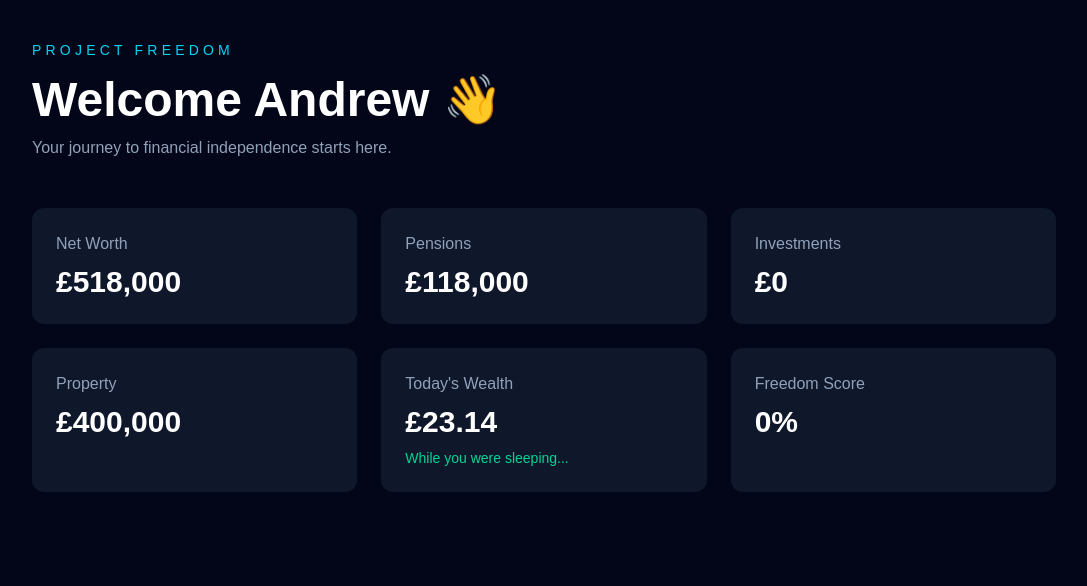
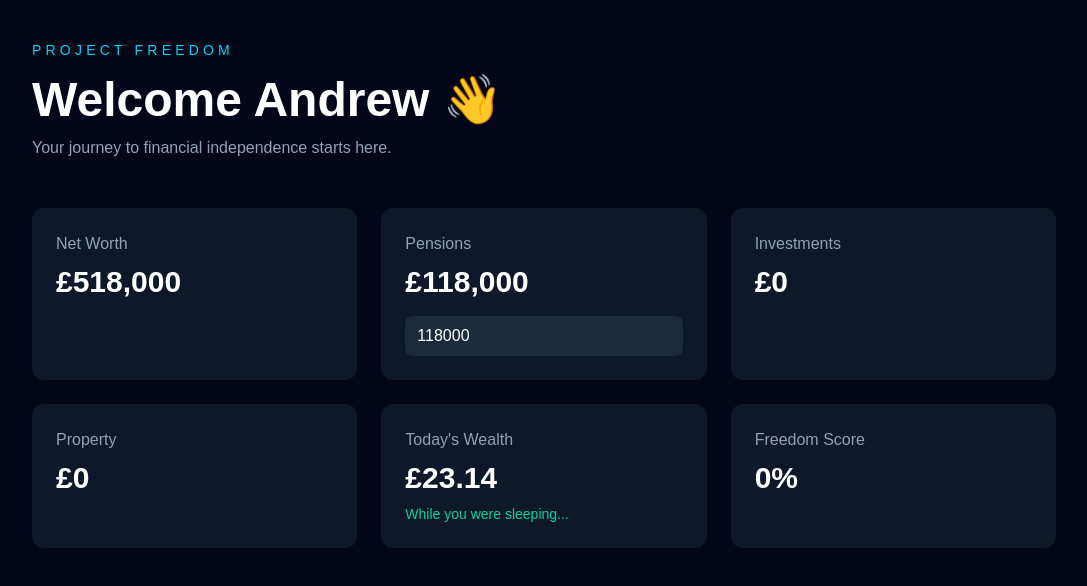
Before and after one commit to project-freedom2026/Project-freedom, a Next.js app in the folder project-freedom/: page / in a window 1280 px wide. Shown: the top 586 px of the page, without its empty margins (96-1183 px from the left). Built offline with nearby package versions, Linux system fonts and the light colour scheme.

Commit message:
v0.0.6 - Net worth calcualtion

```diff
--- a/project-freedom/app/page.tsx
+++ b/project-freedom/app/page.tsx
@@ -1,4 +1,10 @@
+"use client";
+
+import { useState } from "react";
+
 export default function Home() {
+  const [pension, setPension] = useState(118000);
+
   return (
     <main className="min-h-screen bg-slate-950 text-white p-10">
       <div className="max-w-5xl mx-auto">
@@ -24,8 +30,17 @@ export default function Home() {
 
           <div className="bg-slate-900 rounded-xl p-6">
             <h2 className="text-slate-400">Pensions</h2>
-            <p className="text-3xl font-bold mt-2">£118,000</p>
-          </div>
+            <p className="text-3xl font-bold mt-2">
+  £{pension.toLocaleString()}
+</p>
+<input
+  type="number"
+  value={pension}
+  onChange={(event) => setPension(Number(event.target.value))}
+  className="mt-4 w-full rounded-lg bg-slate-800 px-3 py-2 text-white outline-none"
+  aria-label="Pension value"
+/>
+</div>
 
           <div className="bg-slate-900 rounded-xl p-6">
             <h2 className="text-slate-400">Investments</h2>
@@ -34,7 +49,7 @@ export default function Home() {
 
           <div className="bg-slate-900 rounded-xl p-6">
             <h2 className="text-slate-400">Property</h2>
-            <p className="text-3xl font-bold mt-2">£400,000</p>
+            <p className="text-3xl font-bold mt-2">£0</p>
           </div>
 
           <div className="bg-slate-900 rounded-xl p-6">
```
